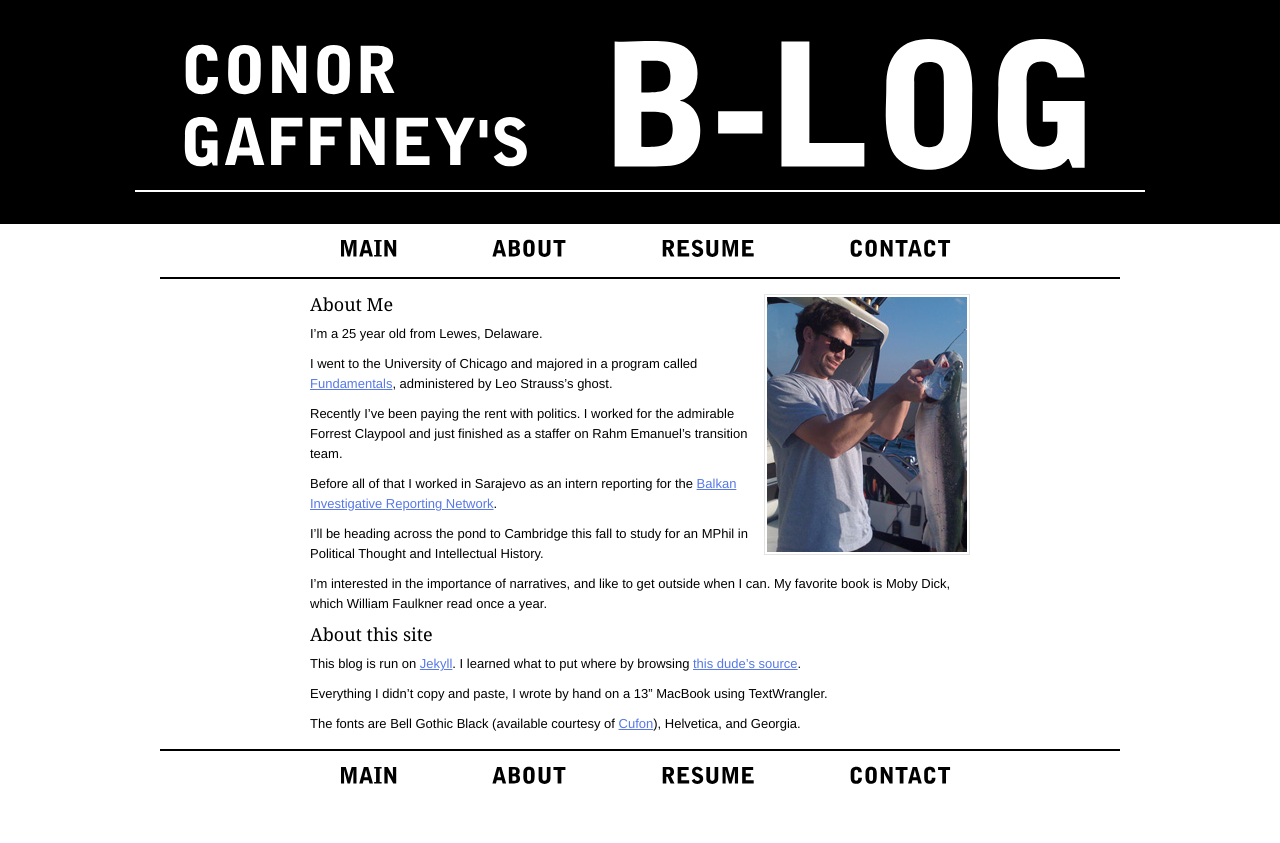
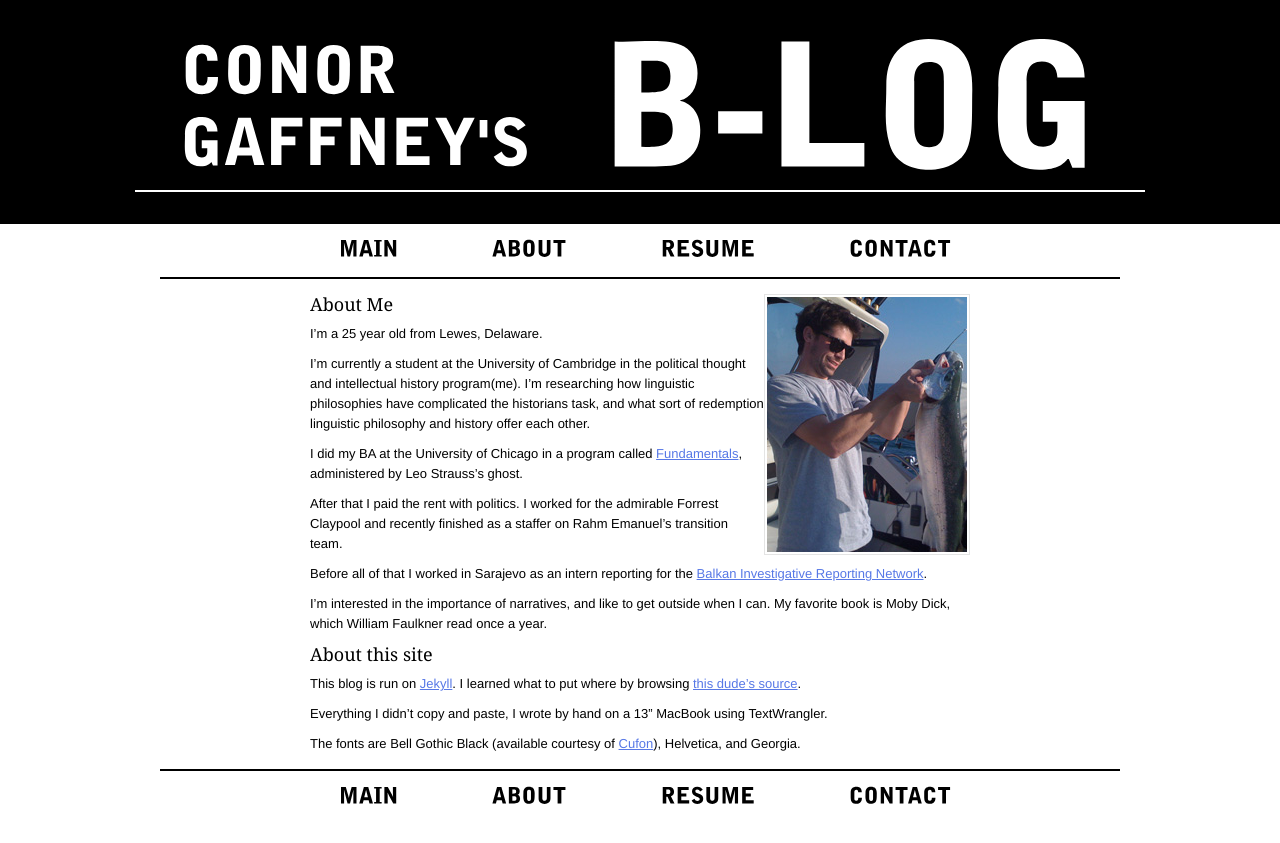
Before and after one commit to evanseyf/blog, a Jekyll site: the page built from about.markdown, in a window 1280 px wide. Shown: the top 843 px of the page. Built offline with Jekyll 4.4.1, drawn with Linux system fonts in a browser that asks for light colours; Markdown is read by kramdown in place of the engine named in the settings.

Commit message:
updated about page and css

```diff
--- a/about.markdown
+++ b/about.markdown
@@ -9,13 +9,13 @@ title: About
 
 I'm a 25 year old from Lewes, Delaware.
 
-I went to the University of Chicago and majored in a program called [Fundamentals](http://fundamentals.uchicago.edu/Welcome.html), administered by Leo Strauss's ghost.
+I'm currently a student at the University of Cambridge in the political thought and intellectual history program(me). I'm researching how linguistic philosophies have complicated the historians task, and what sort of redemption linguistic philosophy and history offer each other.
 
-Recently I've been paying the rent with politics. I worked for the admirable Forrest Claypool and just finished as a staffer on Rahm Emanuel's transition team.
+I did my BA at the University of Chicago in a program called [Fundamentals](http://fundamentals.uchicago.edu/Welcome.html), administered by Leo Strauss's ghost.
+
+After that I paid the rent with politics. I worked for the admirable Forrest Claypool and recently finished as a staffer on Rahm Emanuel's transition team.
 
 Before all of that I worked in Sarajevo as an intern reporting for the [Balkan Investigative Reporting Network](http://www.balkaninsight.com/en/page/all-balkans-home).
-
-I'll be heading across the pond to Cambridge this fall to study for an MPhil in Political Thought and Intellectual History.
 
 I'm interested in the importance of narratives, and like to get outside when I can. My favorite book is Moby Dick, which William Faulkner read once a year.
 
--- a/css/style.css
+++ b/css/style.css
@@ -176,9 +176,15 @@ nav li:hover {
 	line-height: 20px;
 }
 
-#main .title a, #main .title a:hover {
+#main .title a {
 	color: #000;
 	text-decoration: none;
+}
+
+#main .title a:hover {
+	text-decoration: underline;
+	background-color: #fff;
+	color: #000;
 }
 
 #main p {
```
